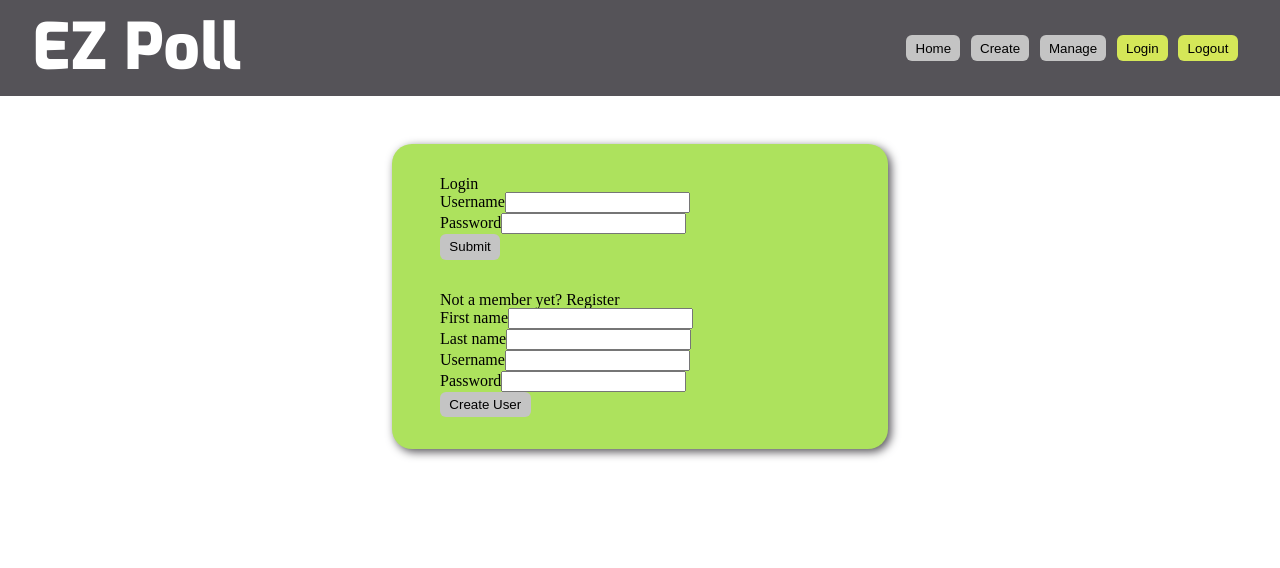
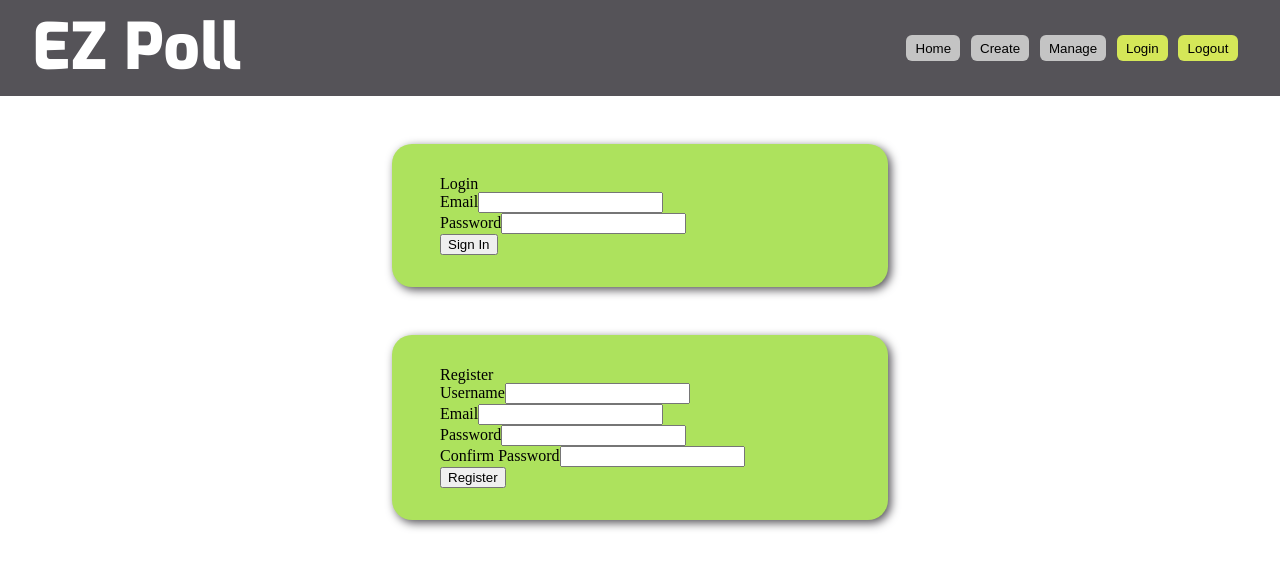
Before and after one commit to BenjaminSeang/Poll-Site, a React (Create React App) app in the folder client/: page /login in a window 1280 px wide. Shown: the top 568 px of the page. Built offline with nearby package versions, Linux system fonts and the light colour scheme; a web font is replaced by a local one.

Commit message:
revised log/reg

```diff
--- a/client/src/App.js
+++ b/client/src/App.js
@@ -2,7 +2,7 @@ import './App.css';
 import { BrowserRouter, Routes, Route } from "react-router-dom";
 import Home from './views/Home'
 import Registration from './views/Registration';
-import Login from './views/Login';
+import LogReg from './views/LogReg';
 import CreateVote from './views/CreateVote';
 import ManageVotes from './views/ManageVotes';
 
@@ -21,7 +21,7 @@ function App() {
             />
             <Route
               path="/login"
-              element={ <Login /> }
+              element={ <LogReg /> }
             />
             <Route
               path="/createvote"
--- /dev/null
+++ b/client/src/components/LogReg/Login.js
@@ -0,0 +1,80 @@
+import React from 'react';
+import styled from 'styled-components';
+import {useState} from 'react';
+import axios from "axios";
+import { useNavigate } from "react-router-dom";
+
+const LoginFormContainer = styled.div`
+    margin: 0 auto;
+    margin-top: 3em;
+    padding: 2em 3em;
+    background-color: #ADE25D;
+    width: 400px;
+    border-radius: 20px;
+    box-shadow: 3px 3px 10px #555358;
+`
+
+const LoginForm = (props) => {
+
+    let navigate = useNavigate();
+
+    const [email, setEmail] = useState("");
+    const [password, setPassword] = useState("");
+    const [errors, setErrors] = useState("");
+
+    const login = (event) => {
+        event.preventDefault();
+        axios
+            .post(
+                "http://localhost:8000/api/users/login",
+                {
+                    email: email,
+                    password: password,
+                },
+                {
+                    withCredentials: true,
+                },
+            )
+            .then((res) => {
+                console.log(res,);
+                console.log(res.data);
+                navigate("/");
+            })
+            .catch((err) => {
+                console.log(err.response.data);
+                setErrors(err.response.data.message);
+            });
+    }
+
+    return(
+        <LoginFormContainer>
+            <h1>Login</h1>
+            <p>{errors ? errors : ""}</p>
+            <form onSubmit={login}>
+                <div>
+                    <label>Email</label>
+                    <input
+                        type="text"
+                        name="email"
+                        value={email}
+                        onChange={(e) => setEmail(e.target.value)}
+                    />
+                </div>
+                <div>
+                    <label>Password</label>
+                    <input
+                        type="password"
+                        name="password"
+                        value={password}
+                        onChange={(e) => setPassword(e.target.value)}
+                    />
+                </div>
+                <div className="center">
+                    <button>Sign In</button>
+                </div>
+            </form>
+        </LoginFormContainer>
+    )
+}
+
+export default LoginForm;
--- /dev/null
+++ b/client/src/components/LogReg/Regiser.js
@@ -0,0 +1,131 @@
+import React from 'react';
+import styled from 'styled-components';
+import {useState} from 'react';
+import axios from "axios";
+import { useNavigate } from "react-router-dom";
+
+const LoginFormContainer = styled.div`
+    margin: 0 auto;
+    margin-top: 3em;
+    padding: 2em 3em;
+    background-color: #ADE25D;
+    width: 400px;
+    border-radius: 20px;
+    box-shadow: 3px 3px 10px #555358;
+`
+
+const RegisterForm = (props) =>{
+
+    let navigate = useNavigate();
+
+    const [errors, setErrors] = useState("");
+    const [confirmReg, setConfirmReg] = useState("");
+    const [user, setUser] = useState({
+        username: "",
+        email: "",
+        password: "",
+        confirmPassword: "",
+    });
+
+    const handleChange = (event) => {
+        setUser({
+            ...user,
+            [event.target.name]: event.target.value,
+        });
+    };
+
+    const register = (event)=>{
+        event.preventDefault();
+
+        axios.post("http://localhost:8000/api/users/register",
+        user,
+        {
+            withCredentials:true
+        })
+        .then((res)=>{
+            console.log(res.data);
+            setUser({
+                username: "",
+                email: "",
+                password: "",
+                confirmPassword: "",
+            });
+            setConfirmReg(
+                "Thank you for Registering, you can now log in!",
+            );
+            setErrors({});
+        })
+        .catch((err)=>{
+            console.log(err);
+            setErrors(err.response.data.errors);
+        })
+    }
+
+    return(
+        <LoginFormContainer>
+            {confirmReg ? <h4 style={{ color: "green" }}>{confirmReg}</h4> : null}
+            <h1>Register</h1>
+            <form onSubmit={register}>
+                <div>
+                    <label>Username</label>
+                    <input
+                        type="text"
+                        name="username"
+                        value={user.username}
+                        onChange={(e) => handleChange(e)}
+                    />
+                    {errors.username ? (
+                        <span className="error-text">
+                            {errors.username.message}
+                        </span>
+                    ) : null}
+                </div>
+                <div>
+                    <label>Email</label>
+                    <input
+                        type="email"
+                        name="email"
+                        value={user.email}
+                        onChange={handleChange}
+                    />
+                    {errors.email ? (
+                        <span>{errors.email.message}</span>
+                    ) : null}
+                </div>
+                <div>
+                    <label>Password</label>
+                    <input
+                        type="password"
+                        name="password"
+                        value={user.password}
+                        onChange={handleChange}
+                    />
+                    {errors.password ? (
+                        <span>
+                            {errors.password.message}
+                        </span>
+                    ) : null}
+                </div>
+                <div>
+                    <label>Confirm Password</label>
+                    <input
+                        type="password"
+                        name="confirmPassword"
+                        value={user.confirmPassword}
+                        onChange={handleChange}
+                    />
+                    {errors.confirmPassword ? (
+                        <span>
+                            {errors.confirmPassword.message}
+                        </span>
+                    ) : null}
+                </div>
+                <div>
+                    <button>Register</button>
+                </div>
+            </form>
+        </LoginFormContainer>
+    )
+}
+
+export default RegisterForm;
--- a/client/src/components/LoginForm/LoginForm.js
+++ /dev/null
@@ -1,77 +0,0 @@
-import React from 'react';
-import styled from 'styled-components';
-import Button from '../Button/Button';
-
-const LoginFormContainer = styled.div`
-    margin: 0 auto;
-    margin-top: 3em;
-    padding: 2em 3em;
-    background-color: #ADE25D;
-    width: 400px;
-    border-radius: 20px;
-    box-shadow: 3px 3px 10px #555358;
-`
-
-const LoginForm = (props) => {
-
-const loginHandler = () => {
-
-}
-
-const createNewUser = () => {
-
-}
-    return(
-        <LoginFormContainer>
-            <div style={{marginBottom: "2em"}}>
-                <h1>Login</h1>
-                <div>
-                    <div>
-                        <label>Username</label>
-                        <input />
-                    </div>
-                    <div>
-                        <label>Password</label>
-                        <input />
-                    </div>
-                </div>
-                <Button
-                        buttonText={"Submit"}
-                        action={loginHandler}
-                        color={"#C4C4C4"}
-                        />
-            </div>
-
-            <div>
-                <h1>Not a member yet? Register</h1>
-                <div>
-                    <div>
-                        <label>First name</label>
-                        <input />
-                    </div>
-                    <div>
-                        <label>Last name</label>
-                        <input />
-                    </div>
-                    <div>
-                        <label>Username</label>
-                        <input />
-                    </div>
-                    <div>
-                        <label>Password</label>
-                        <input />
-                    </div>
-                </div>
-                <Button
-                        buttonText={"Create User"}
-                        action={createNewUser}
-                        color={"#C4C4C4"}
-                        />
-            </div>
-
-
-        </LoginFormContainer>
-    )
-}
-
-export default LoginForm
--- /dev/null
+++ b/client/src/views/LogReg.js
@@ -0,0 +1,19 @@
+import React from 'react';
+import Header from '../components/Header/Header';
+import LoginForm from '../components/LogReg/Login';
+import RegisterForm from '../components/LogReg/Regiser';
+
+const LogReg = (props) => {
+
+    return(
+
+        <div>
+            <Header />
+            <LoginForm />
+            <RegisterForm />
+        </div>
+
+    )
+}
+
+export default LogReg
--- a/client/src/views/Login.js
+++ /dev/null
@@ -1,17 +0,0 @@
-import React from 'react';
-import Header from '../components/Header/Header';
-import LoginForm from '../components/LoginForm/LoginForm';
-
-const Login = (props) => {
-
-    return(
-
-        <div>
-            <Header />
-            <LoginForm />
-        </div>
-
-    )
-}
-
-export default Login
```
